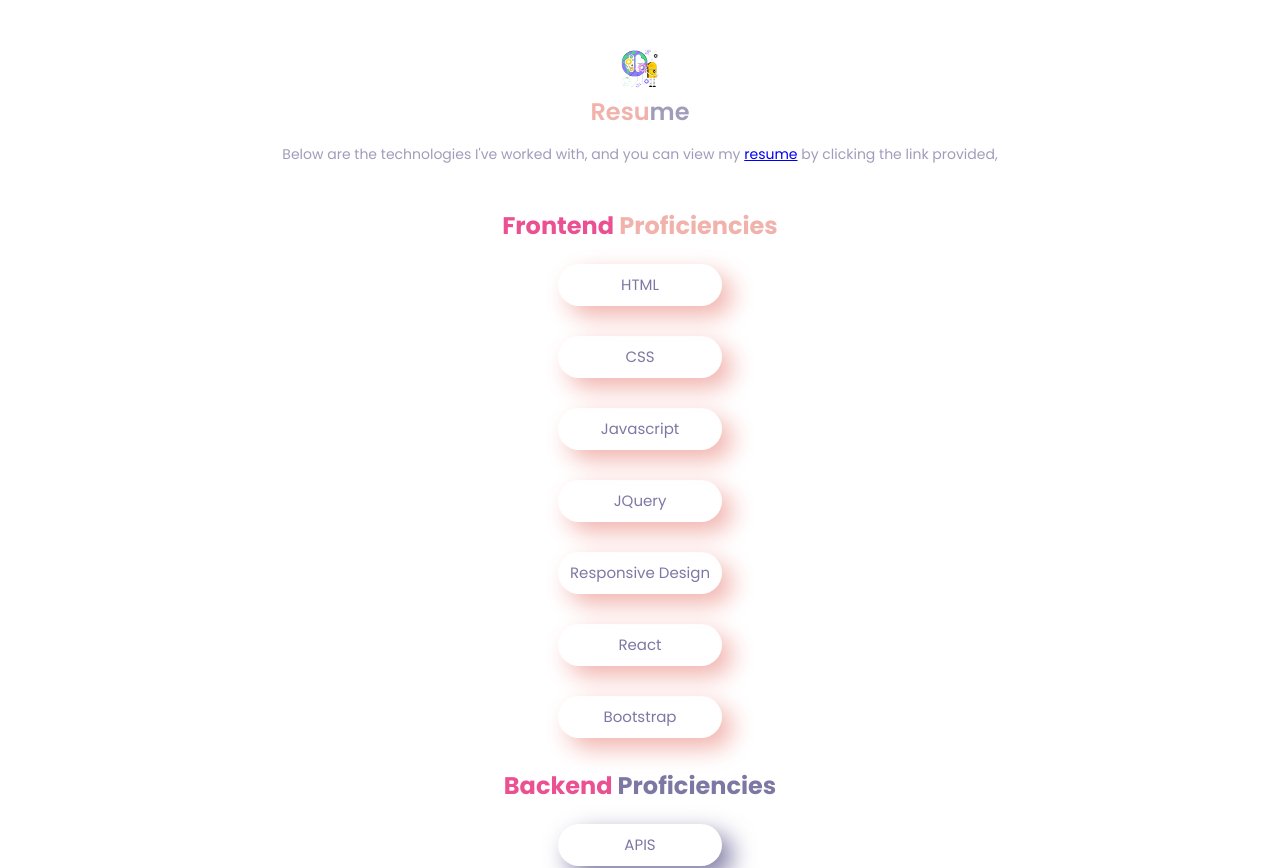
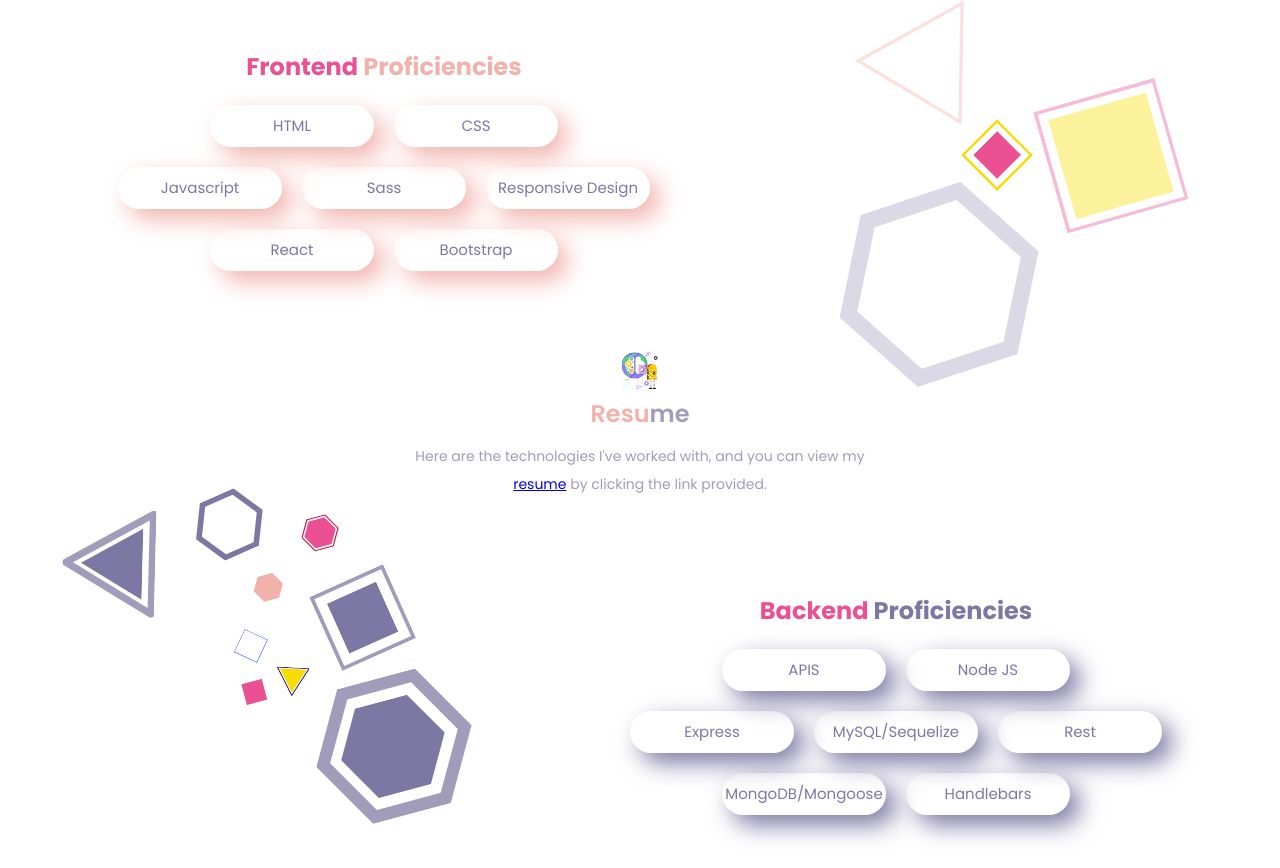
Before and after one commit to CloudOfAlemar/alemar-react-portfolio, a React (Vite) app: page /resume in a window 1280 px wide. Shown: the part 672-1540 px from the top of the page. Built offline with nearby package versions, Linux system fonts and the light colour scheme.

Commit message:
Updated Portfolio website UI.

```diff
--- a/src/components/headerComponents/HeroArea.jsx
+++ b/src/components/headerComponents/HeroArea.jsx
@@ -15,7 +15,7 @@ const heroContainer = css`
   margin: auto;
   @media screen and (min-width: 768px) {
     display: flex;
-    justify-content: space-between;
+    justify-content: space-evenly;
     align-items: center;
   }
 `;
@@ -31,10 +31,12 @@ const heroImgStyles = css`
   }
   @media screen and (min-width: 876px) {
     max-width: 450px;
+    margin-right: -5rem;
   }
   @media screen and (min-width: 1400px) {
     max-width: 750px;
     margin-left: 10rem;
+    margin-right: -8rem;
   }
 `;
 
--- a/src/components/pages/Resume.jsx
+++ b/src/components/pages/Resume.jsx
@@ -5,19 +5,71 @@ import ResumeContent from "./resumeComponents/ResumeContent";
 import FrontendContent from "./resumeComponents/FrontendContent";
 import BackendContent from "./resumeComponents/BackendContent";
 
+import blocksImg from "../../assets/blocks-image.svg";
+import blocksImg2 from "../../assets/blocks-image-2.svg";
+
+const resumeGrid = css`
+  display: grid;
+  gap: 8rem;
+  max-width: 1440px;
+  margin: auto;
+  position: relative;
+`;
+const content1 = css`
+  @media screen and (min-width: 1200px) {
+    order: 1
+  }
+`;
+
+const content2 = css`
+  @media screen and (min-width: 1200px) {
+    order: 2
+  }
+`;
+const content3 = css`
+  @media screen and (min-width: 1200px) {
+    order: 3
+  }
+`;
+
+const blocksImgStyles = css`
+  position: absolute;
+  bottom: -100px;
+  left: 0;
+  transform: rotate(-15deg) scale(.9);
+  display: none;
+  @media screen and (min-width: 1200px) {
+    display: block;
+  }
+`;
+
+const blocksImg2Styles = css`
+  position: absolute;
+  top: -100px;
+  right: 0;
+  transform: scale(.9);
+  display: none;
+  @media screen and (min-width: 1200px) {
+    display: block;
+  }
+`;
+
+
 function Resume() {
   return (
     <section css={common.sectionSpacing}>
-      <div>
-        <div>
+      <div css={resumeGrid}>
+        <div css={content2}>
           <ResumeContent />
         </div>
-        <div>
+        <div css={content1}>
           <FrontendContent />
         </div>
-        <div>
+        <div css={content3}>
           <BackendContent />
         </div>
+        <img css={blocksImgStyles} src={blocksImg} alt="An image of shapes for design purposes." />
+        <img css={blocksImg2Styles} src={blocksImg2} alt="An image of shapes for design purposes." />
       </div>
     </section>
   );
--- a/src/components/pages/aboutComponents/AboutContent.jsx
+++ b/src/components/pages/aboutComponents/AboutContent.jsx
@@ -5,7 +5,7 @@ import common from "../../../constants/commonStyles";
 
 const aboutContent = css`
   @media screen and (min-width: 768px) {
-    max-width: 418px;
+    max-width: 600px;
   }
   @media screen and (min-width: 1400px) {
     max-width: 712px;
--- a/src/components/pages/aboutComponents/ContactContent.jsx
+++ b/src/components/pages/aboutComponents/ContactContent.jsx
@@ -14,10 +14,23 @@ const emailArea = css`
   display: flex;
   justify-content: center;
   align-items: center;
+  gap: 1rem;
+  flex-wrap: wrap;
 `;
 
 const emailLink = css`
+  font-size: 1.6rem;
+  @media screen and (min-width: 768px) {
+    font-size: 2rem;
+  }
+`;
+
+const icon = css`
   font-size: 2rem;
+  color: ${colors.darkPurple}
+  @media screen and (min-width: 768px) {
+    font-size: 4rem;
+  }
 `;
 
 function ContactContent() {
@@ -38,7 +51,7 @@ function ContactContent() {
         collaborate with an amazing team and bring new ideas to life!
       </p>
       <div css={emailArea}>
-        <i className="fa-solid fa-envelope" style={{fontSize: "4rem", marginRight: "2rem", color: `${colors.darkPurple}`}}></i>
+        <i className="fa-solid fa-envelope" css={icon}></i>
         <a href="mailto: cloudof.alemar@gmail.com" css={emailLink}>cloudof.alemar@gmail.com</a>
       </div>
     </div>
--- a/src/components/pages/resumeComponents/BackendContent.jsx
+++ b/src/components/pages/resumeComponents/BackendContent.jsx
@@ -1,6 +1,7 @@
 /**@jsxImportSource @emotion/react */
 import { css } from "@emotion/react";
 import { colors } from "../../../constants/colors";
+import common from "../../../constants/commonStyles";
 
 import Pill from "./Pill";
 
@@ -13,9 +14,23 @@ const heading = css`
   span {
     color: ${colors.purplePrimary};
   }
+  @media screen and (min-width: 768px) {
+    max-width: 728px;
+    margin: 0 auto 2rem;
+  }
+
+  @media screen and (min-width: 1200px) {
+    margin-right: 0;
+  }
 `;
 
 const backendPillColor = colors.purplePrimary;
+
+const pillGrid = css`
+  @media screen and (min-width: 1200px) {
+    margin-right: 0;
+  }
+`;
 
 function BackendContent() {
   return (
@@ -23,14 +38,14 @@ function BackendContent() {
       <h3 css={heading}>
         Backend <span>Proficiencies</span>
       </h3>
-      <div>
-        <Pill pillName="APIS" shadowColor={backendPillColor} />
-        <Pill pillName="Node JS" shadowColor={backendPillColor} />
-        <Pill pillName="Express" shadowColor={backendPillColor} />
-        <Pill pillName="MySQL/Sequelize" shadowColor={backendPillColor} />
-        <Pill pillName="Rest" shadowColor={backendPillColor} />
-        <Pill pillName="MongoDB/Mongoose" shadowColor={backendPillColor} />
-        <Pill pillName="GraphQL" shadowColor={backendPillColor} />
+      <div css={[common.pillGrid, pillGrid]}>
+        <Pill pillName="APIS" shadowColor={backendPillColor} pillPosition={common.pill1}/>
+        <Pill pillName="Node JS" shadowColor={backendPillColor} pillPosition={common.pill2}/>
+        <Pill pillName="Express" shadowColor={backendPillColor} pillPosition={common.pill3}/>
+        <Pill pillName="MySQL/Sequelize" shadowColor={backendPillColor} pillPosition={common.pill4}/>
+        <Pill pillName="Rest" shadowColor={backendPillColor} pillPosition={common.pill5}/>
+        <Pill pillName="MongoDB/Mongoose" shadowColor={backendPillColor} pillPosition={common.pill6}/>
+        <Pill pillName="Handlebars" shadowColor={backendPillColor} pillPosition={common.pill7}/>
       </div>
     </div>
   );
--- a/src/components/pages/resumeComponents/FrontendContent.jsx
+++ b/src/components/pages/resumeComponents/FrontendContent.jsx
@@ -1,6 +1,7 @@
 /**@jsxImportSource @emotion/react */
 import { css } from "@emotion/react";
 import { colors } from "../../../constants/colors";
+import common from "../../../constants/commonStyles";
 
 import Pill from "./Pill";
 
@@ -13,9 +14,23 @@ const heading = css`
   span {
     color: ${colors.melon};
   }
+  @media screen and (min-width: 768px) {
+    max-width: 728px;
+    margin: 0 auto 2rem;
+  }
+
+  @media screen and (min-width: 1200px) {
+    margin-left: 0;
+  }
 `;
 
 const frontendPillColor = colors.melon;
+
+const pillGrid = css`
+  @media screen and (min-width: 1200px) {
+    margin-left: 0;
+  }
+`;
 
 function FrontendContent() {
   return (
@@ -23,14 +38,14 @@ function FrontendContent() {
       <h3 css={heading}>
         Frontend <span>Proficiencies</span>
       </h3>
-      <div>
-        <Pill pillName="HTML" shadowColor={frontendPillColor} />
-        <Pill pillName="CSS" shadowColor={frontendPillColor} />
-        <Pill pillName="Javascript" shadowColor={frontendPillColor} />
-        <Pill pillName="JQuery" shadowColor={frontendPillColor} />
-        <Pill pillName="Responsive Design" shadowColor={frontendPillColor} />
-        <Pill pillName="React" shadowColor={frontendPillColor} />
-        <Pill pillName="Bootstrap" shadowColor={frontendPillColor} />
+      <div css={[common.pillGrid, pillGrid]}>
+        <Pill pillName="HTML" shadowColor={frontendPillColor} pillPosition={common.pill1}/>
+        <Pill pillName="CSS" shadowColor={frontendPillColor} pillPosition={common.pill2}/>
+        <Pill pillName="Javascript" shadowColor={frontendPillColor} pillPosition={common.pill3}/>
+        <Pill pillName="Sass" shadowColor={frontendPillColor} pillPosition={common.pill4}/>
+        <Pill pillName="Responsive Design" shadowColor={frontendPillColor} pillPosition={common.pill5}/>
+        <Pill pillName="React" shadowColor={frontendPillColor} pillPosition={common.pill6}/>
+        <Pill pillName="Bootstrap" shadowColor={frontendPillColor} pillPosition={common.pill7}/>
       </div>
     </div>
   );
--- a/src/components/pages/resumeComponents/Pill.jsx
+++ b/src/components/pages/resumeComponents/Pill.jsx
@@ -14,11 +14,14 @@ const pillStyle = css`
   border-radius: 100px;
   width: 164px;
   text-align: center;
+  @media screen and (min-width: 768px) {
+    margin: 0;
+  }
 `;
 
-function Pill({ pillName, shadowColor }) {
+function Pill({ pillName, shadowColor, pillPosition }) {
   return (
-    <div css={pillStyle} style={{ boxShadow: `10px 10px 24px ${shadowColor}` }}>
+    <div css={[pillStyle, pillPosition]} style={{ boxShadow: `10px 10px 24px ${shadowColor}` }}>
       {pillName}
     </div>
   );
--- a/src/components/pages/resumeComponents/ResumeContent.jsx
+++ b/src/components/pages/resumeComponents/ResumeContent.jsx
@@ -1,10 +1,22 @@
 /**@jsxImportSource @emotion/react */
+import { css } from "@emotion/react";
 import headingIcon from "../../../assets/heading-icon.svg";
 import common from "../../../constants/commonStyles";
 
+const sectionContentStyles = css`
+  max-width: 600px;
+  margin: auto;
+  @media screen and (min-width: 768px) {
+    margin-bottom: 0;
+  }
+  @media screen and (min-width: 1200px) {
+    max-width: 500px;
+  }
+`;
+
 function ResumeContent() {
   return (
-    <div css={common.sectionContent}>
+    <div css={[common.sectionContent, sectionContentStyles]}>
       <div css={common.sectionHeadingArea}>
         <img
           css={common.sectionHeadingIcon}
@@ -18,11 +30,11 @@ function ResumeContent() {
       <p
         css={common.sectionParagraph}
       >
-        Below are the technologies I've worked with, and you can view my{" "}
+        Here are the technologies I've worked with, and you can view my{" "}
         <a href="/Resume.docx" target="_blank" download="Resume.docx">
           resume
         </a>{" "}
-        by clicking the link provided,
+        by clicking the link provided.
       </p>
     </div>
   );
--- a/src/constants/commonStyles.js
+++ b/src/constants/commonStyles.js
@@ -60,6 +60,50 @@ const commonStyles = {
       padding-right: 10rem;
     }
   `,
+  pillGrid: css`
+    @media screen and (min-width: 768px) {
+      display: grid;
+      grid-template-columns: repeat(12, 1fr);
+      gap: 2rem;
+      max-width: 728px;
+      margin: auto;
+    }
+  `,
+  pill1: css`
+    @media screen and (min-width: 768px) {
+      grid-column: 5/7
+    }
+  `,
+  pill2: css`
+    @media screen and (min-width: 768px) {
+      grid-column: 7/9
+    }
+  `,
+  pill3: css`
+    @media screen and (min-width: 768px) {
+      grid-column: 4/6
+    }
+  `,
+  pill4: css`
+    @media screen and (min-width: 768px) {
+      grid-column: 6/8
+    }
+  `,
+  pill5: css`
+    @media screen and (min-width: 768px) {
+      grid-column: 8/10
+    }
+  `,
+  pill6: css`
+    @media screen and (min-width: 768px) {
+      grid-column: 5/7
+    }
+  `,
+  pill7: css`
+    @media screen and (min-width: 768px) {
+      grid-column: 7/9
+    }
+  `
 };
 
 export default commonStyles;
```
Also changed, not shown: src/assets/blocks-image-2.svg (added), src/assets/blocks-image.svg (added).
